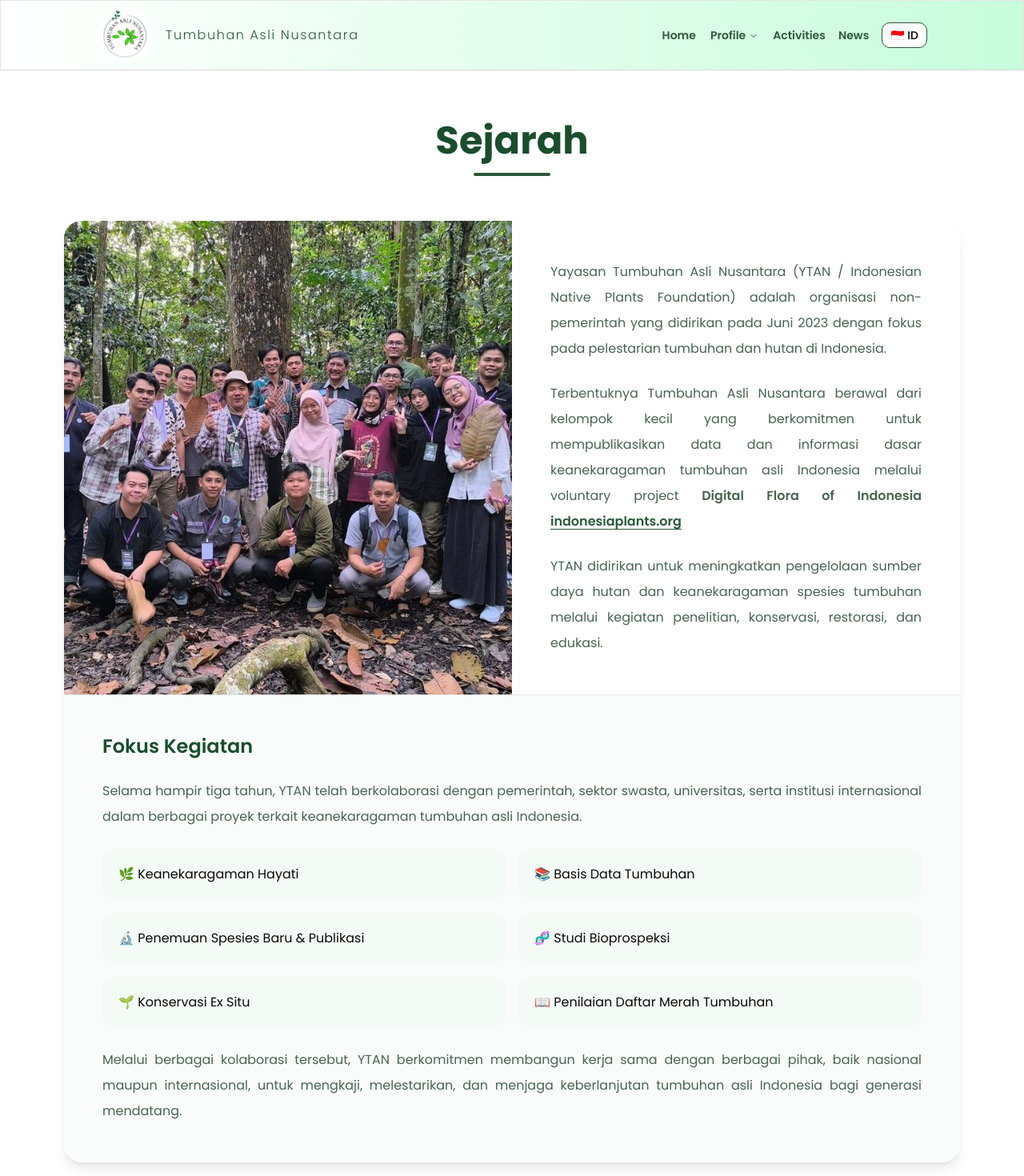
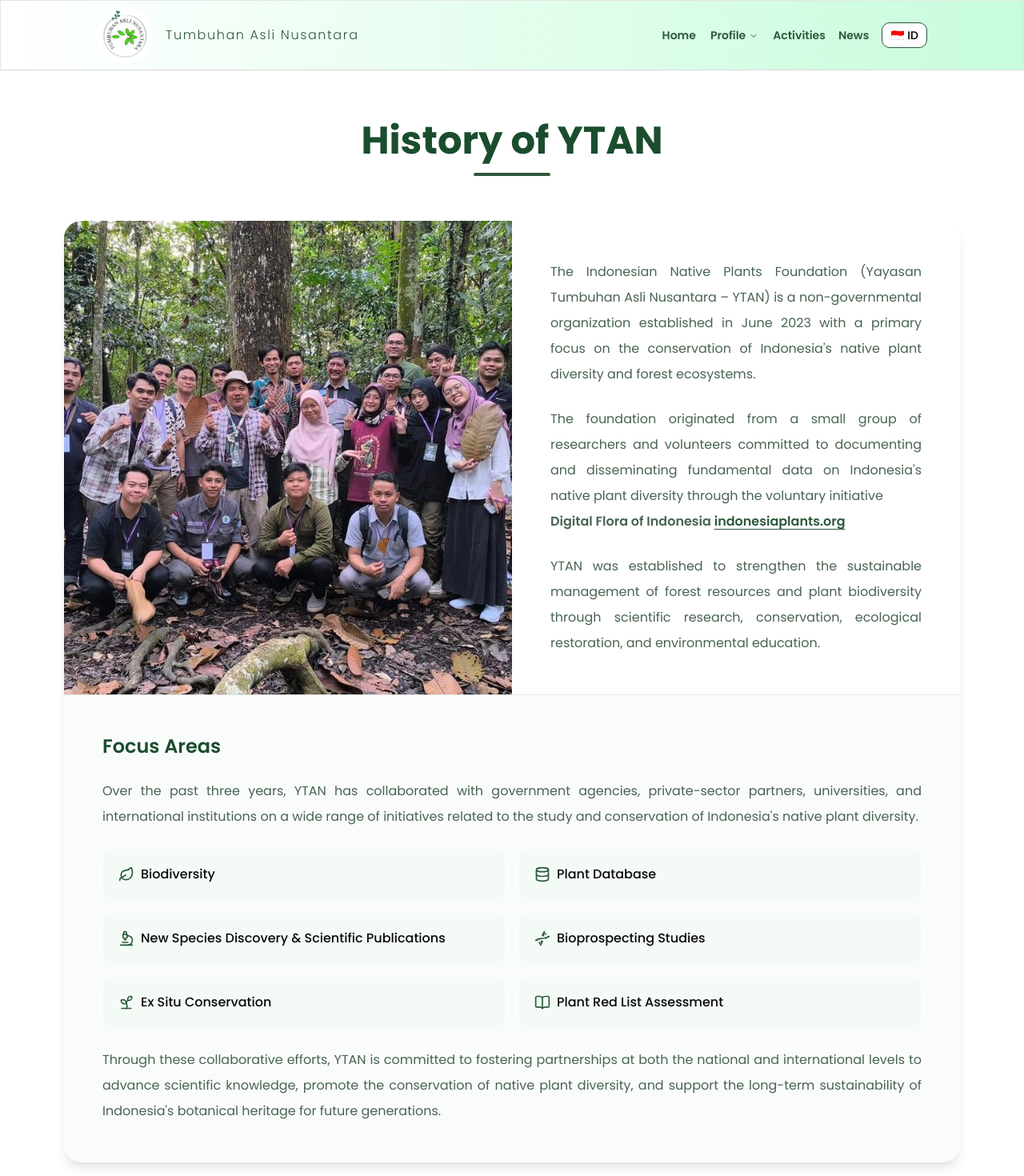
Before and after one commit to Tumbuhan-Nusantara/tumbuhan-landingpage, a Next.js app: page /en/profile/sejarah in a window 1280 px wide. Shown: the top 1470 px of the page at 80% size. Built offline with nearby package versions, Linux system fonts and the light colour scheme.

Commit message:
fix: handle sejarah  bilingual

```diff
--- a/messages/en.json
+++ b/messages/en.json
@@ -88,6 +88,23 @@
     "misi4": "Increasing and spread the understanding and society's interest to Indonesian native plants",
     "tujuan": "This organization aims to document, publish, and disseminate information on the diversity of Indonesia’s native plant species, as well as to support the monitoring of the distribution and trade of native plants in collaboration with relevant authorities and institutions. In addition, the organization is committed to promoting the conservation and restoration of native plant species and forest ecosystems in general."
   },
+  "sejarah": {
+    "title": "History of YTAN",
+    "content1": "The Indonesian Native Plants Foundation (Yayasan Tumbuhan Asli Nusantara – YTAN) is a non-governmental organization established in June 2023 with a primary focus on the conservation of Indonesia's native plant diversity and forest ecosystems.",
+    "content2": "The foundation originated from a small group of researchers and volunteers committed to documenting and disseminating fundamental data on Indonesia's native plant diversity through the voluntary initiative",
+    "content3": "YTAN was established to strengthen the sustainable management of forest resources and plant biodiversity through scientific research, conservation, ecological restoration, and environmental education.",
+    "content4": "Over the past three years, YTAN has collaborated with government agencies, private-sector partners, universities, and international institutions on a wide range of initiatives related to the study and conservation of Indonesia's native plant diversity.",
+    "content5": "Through these collaborative efforts, YTAN is committed to fostering partnerships at both the national and international levels to advance scientific knowledge, promote the conservation of native plant diversity, and support the long-term sustainability of Indonesia's botanical heritage for future generations.",
+    "titlefocusAreas": "Focus Areas",
+    "focusAreas": {
+      "biodiversity": "Biodiversity",
+      "plantDatabase": "Plant Database",
+      "newSpecies": "New Species Discovery & Scientific Publications",
+      "bioprospecting": "Bioprospecting Studies",
+      "exSituConservation": "Ex Situ Conservation",
+      "redListAssessment": "Plant Red List Assessment"
+    }
+  },
   "dash": {
     "beranda": "Home",
     "hero": "Hero",
--- a/messages/id.json
+++ b/messages/id.json
@@ -87,6 +87,22 @@
     "misi4": "Meningkatkan, menyebarluaskan pemahaman dan kecintaan masyarakat pada tumbuhan asli Indonesia",
     "tujuan": "Lembaga ini bertujuan untuk mencatat, mempublikasi, menyebarluaskan keragaman spesies tumbuhan asli Indonesia, serta membantu dalam mengawasi peredaran dan transaksi tumbuhan asli Indonesia yang bekerjasama dengan instansi-instansi otoritas, serta mengupayakan konservasi dan restorasi spesies tumbuhan asli dan hutan secara umum."
   },
+  "sejarah": {
+    "title": "Sejarah",
+    "content1": "Yayasan Tumbuhan Asli Nusantara (YTAN / Indonesian Native Plants Foundation) adalah organisasi non-pemerintah yang didirikan pada Juni 2023 dengan fokus pada pelestarian tumbuhan dan hutan di Indonesia.",
+    "content2": "Terbentuknya Tumbuhan Asli Nusantara berawal dari kelompok kecil yang berkomitmen untuk mempublikasikan data dan informasi dasar keanekaragaman tumbuhan asli Indonesia melalui voluntary project",
+    "content3": "YTAN didirikan untuk meningkatkan pengelolaan sumber daya hutandan keanekaragaman spesies tumbuhan melalui kegiatan penelitian, konservasi, restorasi, dan edukasi.",
+    "content4": "Selama hampir tiga tahun, YTAN telah berkolaborasi dengan pemerintah, sektor swasta, universitas, serta institusi internasional dalam berbagai proyek terkait keanekaragaman tumbuhan asli Indonesia.",
+    "content5": "Melalui berbagai kolaborasi tersebut, YTAN berkomitmen membangun kerja sama dengan berbagai pihak, baik nasional maupun internasional, untuk mengkaji, melestarikan, dan menjaga keberlanjutan tumbuhan asli Indonesia bagi generasi mendatang.",
+    "titlefocusAreas": "Fokus Kegiatan",
+    "focusAreas": {
+    "biodiversity": "Keanekaragaman Hayati",
+    "plantDatabase": "Basis Data Tumbuhan",
+    "newSpecies": "Penemuan Spesies Baru & Publikasi",
+    "bioprospecting": "Studi Bioprospeksi",
+    "exSituConservation": "Konservasi Ex Situ",
+    "redListAssessment": "Penilaian Daftar Merah Tumbuhan"
+  },
   "dash": {
     "beranda": "Beranda",
     "hero": "Hero",
@@ -106,4 +122,4 @@
     "kegiatan": "Total Kegiatan",
     "berita": "Total Berita"
   }
-}
+}}
--- a/src/constants/index.ts
+++ b/src/constants/index.ts
@@ -1,18 +1,25 @@
 import {
+  BookOpen,
   CirclePile,
+  Database,
+  Dna,
   FileStack,
   House,
   Landmark,
+  Leaf,
   Library,
   Mails,
+  Microscope,
   Newspaper,
   NotebookText,
+  Sprout,
   UserRoundCog,
   Users,
 } from "lucide-react";
 import {
   ArticleGroup,
   DashMain,
+  FocusArea,
   LandingMenuType,
   LogoContacs,
   SejarahType,
@@ -371,3 +378,36 @@ export const DashMainMenu: DashMain[] = [
   {id: 2, title: "kegiatan", logo: Newspaper},
   {id: 3, title: "berita", logo: Mails},
 ]
+
+export const SejarahFocus: FocusArea[] = [
+  {
+    id: 1,
+    title: "biodiversity",
+    logo: Leaf,
+  },
+  {
+    id: 2,
+    title: "plantDatabase",
+    logo: Database,
+  },
+  {
+    id: 3,
+    title: "newSpecies",
+    logo: Microscope,
+  },
+  {
+    id: 4,
+    title: "bioprospecting",
+    logo: Dna,
+  },
+  {
+    id: 5,
+    title: "exSituConservation",
+    logo: Sprout,
+  },
+  {
+    id: 6,
+    title: "redListAssessment",
+    logo: BookOpen,
+  },
+];
--- a/src/features/Profile/Sejarah/index.tsx
+++ b/src/features/Profile/Sejarah/index.tsx
@@ -4,8 +4,11 @@ import Image from "next/image";
 import Link from "next/link";
 import "aos/dist/aos.css";
 import { useEffect } from "react";
+import { useTranslations } from "next-intl";
+import { SejarahFocus } from "@/src/constants";
 
 const SejarahProfileFeat = () => {
+  const s = useTranslations("sejarah");
   useEffect(() => {
     Aos.init();
   }, []);
@@ -17,7 +20,7 @@ const SejarahProfileFeat = () => {
         data-aos-duration="900"
       >
         <h1 className="text-4xl md:text-5xl font-bold text-[#1A4D2E]">
-          Sejarah
+          {s("title")}
         </h1>
 
         <div className="w-24 h-1 bg-[#2B593A] rounded-full mx-auto mt-4" />
@@ -41,16 +44,11 @@ const SejarahProfileFeat = () => {
 
           <div className="p-8 md:p-10 lg:p-12 space-y-6">
             <p className="text-[#486451] leading-8 text-justify">
-              Yayasan Tumbuhan Asli Nusantara (YTAN / Indonesian Native Plants
-              Foundation) adalah organisasi non-pemerintah yang didirikan pada
-              Juni 2023 dengan fokus pada pelestarian tumbuhan dan hutan di
-              Indonesia.
+              {s("content1")}
             </p>
 
             <p className="text-[#486451] leading-8 text-justify">
-              Terbentuknya Tumbuhan Asli Nusantara berawal dari kelompok kecil
-              yang berkomitmen untuk mempublikasikan data dan informasi dasar
-              keanekaragaman tumbuhan asli Indonesia melalui voluntary project
+              <p>{s("content2")}</p>
               <span className="font-semibold">
                 {" "}
                 Digital Flora of Indonesia{" "}
@@ -65,56 +63,33 @@ const SejarahProfileFeat = () => {
             </p>
 
             <p className="text-[#486451] leading-8 text-justify">
-              YTAN didirikan untuk meningkatkan pengelolaan sumber daya hutan
-              dan keanekaragaman spesies tumbuhan melalui kegiatan penelitian,
-              konservasi, restorasi, dan edukasi.
+              {s("content3")}
             </p>
           </div>
         </div>
 
         <div className="border-t bg-[#FAFCFB] p-8 md:p-10 lg:p-12 space-y-6">
           <h2 className="text-2xl font-semibold text-[#1A4D2E]">
-            Fokus Kegiatan
+            {s("titlefocusAreas")}
           </h2>
 
           <p className="text-[#486451] leading-8 text-justify">
-            Selama hampir tiga tahun, YTAN telah berkolaborasi dengan
-            pemerintah, sektor swasta, universitas, serta institusi
-            internasional dalam berbagai proyek terkait keanekaragaman tumbuhan
-            asli Indonesia.
+            {s("content4")}
           </p>
+          <div className="grid sm:grid-cols-2 gap-4">
+            {SejarahFocus.map((item) => (
+              <div className="flex items-center gap-2 rounded-xl bg-[#F4FBF6] p-5" key={item.id}>
+                <item.logo className="h-5 w-5 text-[#2B593A]" />
 
-          <div className="grid sm:grid-cols-2 gap-4">
-            <div className="rounded-xl bg-[#F4FBF6] p-5">
-              🌿 Keanekaragaman Hayati
-            </div>
-
-            <div className="rounded-xl bg-[#F4FBF6] p-5">
-              📚 Basis Data Tumbuhan
-            </div>
-
-            <div className="rounded-xl bg-[#F4FBF6] p-5">
-              🔬 Penemuan Spesies Baru & Publikasi
-            </div>
-
-            <div className="rounded-xl bg-[#F4FBF6] p-5">
-              🧬 Studi Bioprospeksi
-            </div>
-
-            <div className="rounded-xl bg-[#F4FBF6] p-5">
-              🌱 Konservasi Ex Situ
-            </div>
-
-            <div className="rounded-xl bg-[#F4FBF6] p-5">
-              📖 Penilaian Daftar Merah Tumbuhan
-            </div>
+                <span className="font-medium">
+                  {s(`focusAreas.${item.title}`)}
+                </span>
+              </div>
+            ))}
           </div>
 
           <p className="text-[#486451] leading-8 text-justify">
-            Melalui berbagai kolaborasi tersebut, YTAN berkomitmen membangun
-            kerja sama dengan berbagai pihak, baik nasional maupun
-            internasional, untuk mengkaji, melestarikan, dan menjaga
-            keberlanjutan tumbuhan asli Indonesia bagi generasi mendatang.
+            {s("content5")}
           </p>
         </div>
       </div>
--- a/src/types/index.ts
+++ b/src/types/index.ts
@@ -243,3 +243,9 @@ export interface DokumenLandingPageType{
   summary: string;
   link: string
 }
+
+export interface FocusArea {
+  id: number;
+  title: string;
+  logo: LucideIcon;
+}
```
